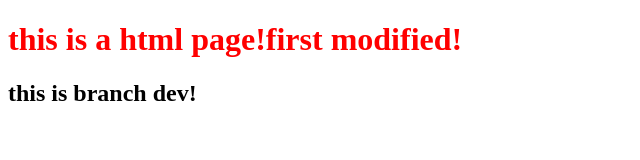
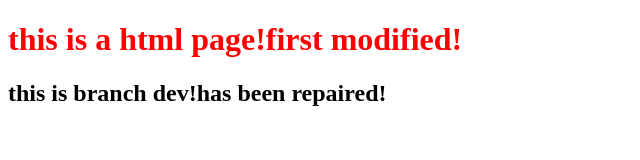
Before and after one commit to thatjh/gitExample, a plain HTML site: page index.html in a window 1280 px wide. Shown: the whole page, without its empty margins (0-640 px from the left). Drawn offline with Linux system fonts and the light colour scheme.

Commit message:
bugfixed

```diff
--- a/index.html
+++ b/index.html
@@ -9,6 +9,6 @@
 </head>
 <body>
     <h1>this is a html page!first modified!</h1>
-    <h2>this is branch dev!</h2>
+    <h2>this is branch dev!has been repaired!</h2>
 </body>
 </html>
```
